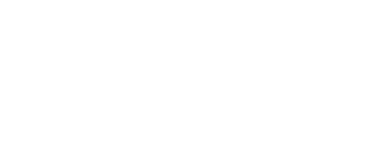
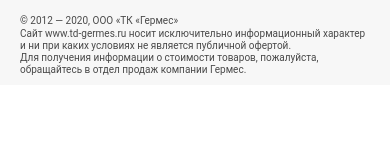
Before and after one commit to Ekaterina24/lab_5, a plain HTML site: page index.html in a window 390 px wide. Drawn offline with Linux system fonts and the light colour scheme.

Commit message:
footer inf

```diff
--- a/css/media.css
+++ b/css/media.css
@@ -0,0 +1,73 @@
+@media (max-width: 1440px) {
+
+    /*---footer----*/
+
+    .footer {
+        padding-left: 20px;
+        padding-right: 20px;
+    }
+
+
+}
+
+@media (max-width: 1200px) {
+    /*---footer----*/
+
+    .footer__icons .visa {
+        display: none;
+    }
+
+    .footer__icons {
+        width: 67px;
+    }
+
+}
+
+@media (max-width: 1000px) {
+    /* ---footer------ */
+
+    .footer__icons .visa {
+        display: block;
+    }
+
+    .footer__icons {
+        width: 245px;
+    }
+
+    .footer__text .footer__text__main span {
+        display: none;
+    }
+
+    .footer__text .footer__text__main {
+        max-width: 600px;
+    }
+}
+
+@media (max-width: 768px) {
+
+    /* ---footer---- */
+
+    .footer {
+        padding-top: 9px;
+        padding-bottom: 9px;
+    }
+
+    .footer__icons {
+        display: none;
+    }
+
+    .footer__text .footer__text__main span {
+        display: block;
+    }
+
+    .footer__text .footer__text__main {
+        font-size: 10px;
+        max-width: 612px;
+        line-height: 12px;
+    }
+
+    .footer__text span {
+        font-size: 10px;
+    }
+
+}
--- a/css/style.css
+++ b/css/style.css
@@ -0,0 +1,37 @@
+/* ----footer----- */
+
+.footer {
+    padding: 31px 0 26px;
+    background: #F7F7F7;
+}
+
+.footer__container {
+    max-width: 1345px;
+    margin: 0 auto;
+    display: flex;
+    justify-content: space-between;
+}
+
+.footer__text span {
+    font-size: 14px;
+    color: #494949;
+}
+
+.footer__text .footer__text__main {
+    font-size: 14px;
+    color: #494949;
+    line-height: 21px;
+    max-width: 870px;
+}
+
+.footer__icons {
+        display: flex;
+        width: 230px;
+        justify-content: space-between;
+}
+
+body {
+    margin: 0;
+    padding: 0;
+    font-family: Roboto, sans-serif;
+}
--- a/index.html
+++ b/index.html
@@ -11,7 +11,23 @@
 </head>
 
 <body>
-
+    <div class="footer">
+        <div class="footer__container">
+            <div class="footer__text">
+                <span>© 2012 — 2020, ООО «ТК «Гермес»</span>
+                <div class="footer__text__main">
+                    Сайт www.td-germes.ru носит исключительно информационный характер и ни при каких условиях не
+                    является публичной офертой.
+                    <span>Для получения информации о стоимости товаров, пожалуйста, обращайтесь в отдел продаж компании
+                        Гермес.</span>
+                </div>
+            </div>
+            <div class="footer__icons">
+                <img src="images/visa.svg" alt="visa" class="visa">
+                <img src="images/mastercard.svg" alt="mastercard">
+            </div>
+        </div>
+    </div>
 </body>
 
 </html>
```
